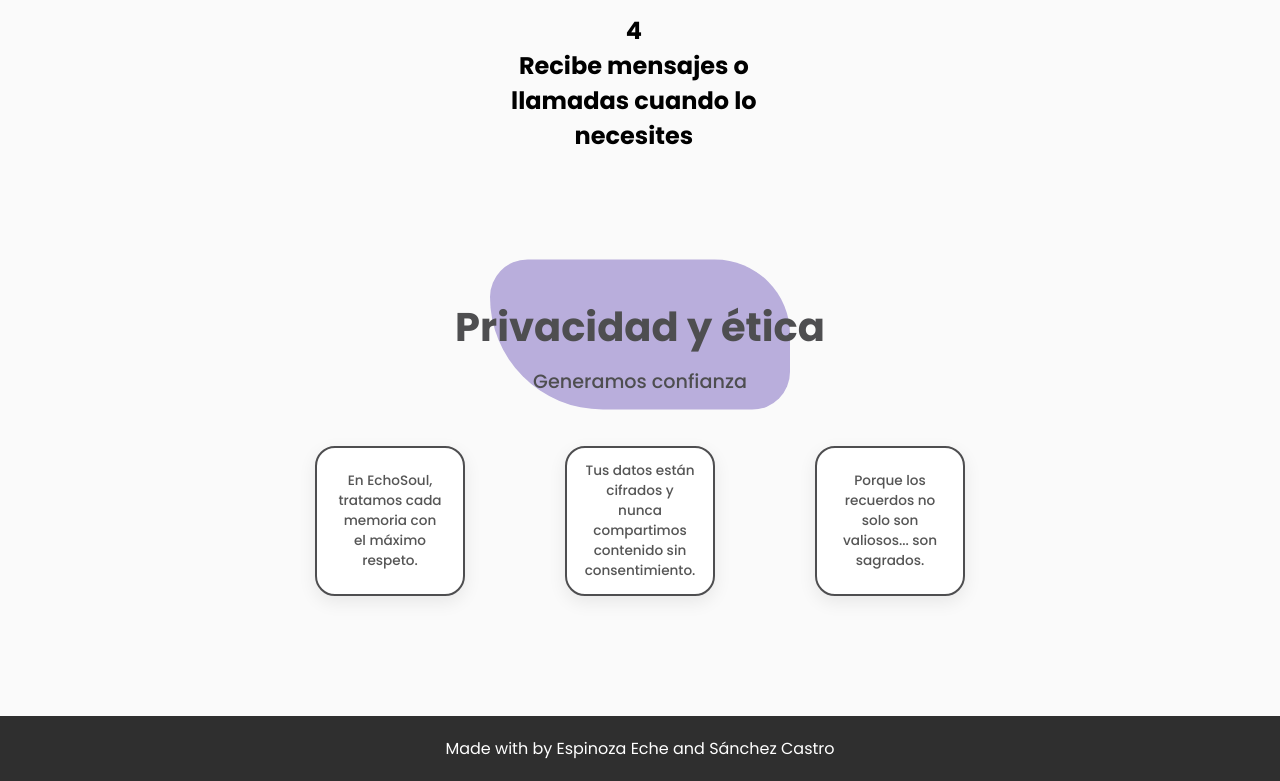
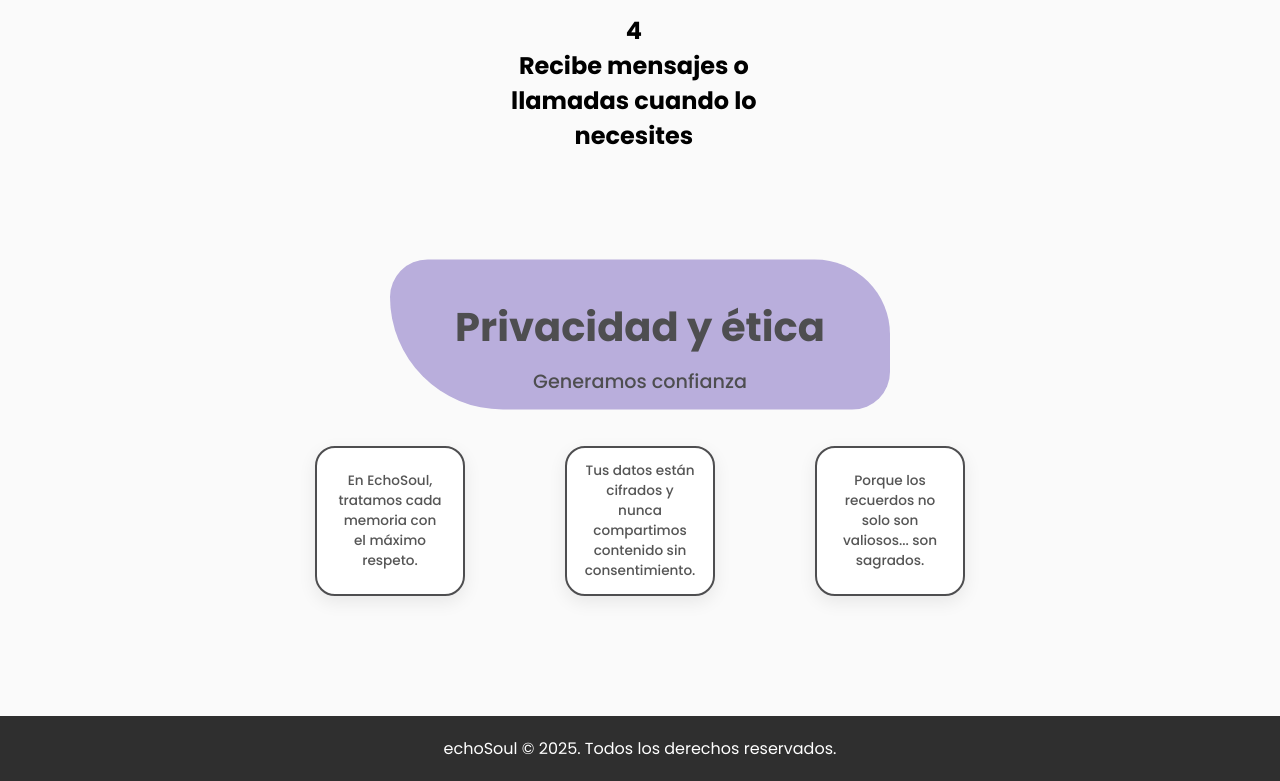
Before and after one commit to CustomerDevelopment/EchoSoul, a plain HTML site: page index.html in a window 1280 px wide. Shown: the part 3539-4320 px from the top of the page. Drawn offline with Linux system fonts and the light colour scheme.

Commit message:
footer actualizado

```diff
--- a/css/style.css
+++ b/css/style.css
@@ -776,7 +776,7 @@ h1 {
   top: 0;
   left: 50%;
   transform: translateX(-50%) translateY(-25%);
-  width: 300px;
+  width: 500px;
   height: 150px;
   border-radius: 100px 200px 100px 300px;
   z-index: -1;
--- a/index.html
+++ b/index.html
@@ -268,7 +268,7 @@
   </div>
 </section>
 <footer class="footer">
-  Made with by Espinoza Eche and Sánchez Castro
+  echoSoul © 2025. Todos los derechos reservados.
 </footer>
 
 <script src="./js/script.js"></script>
```
